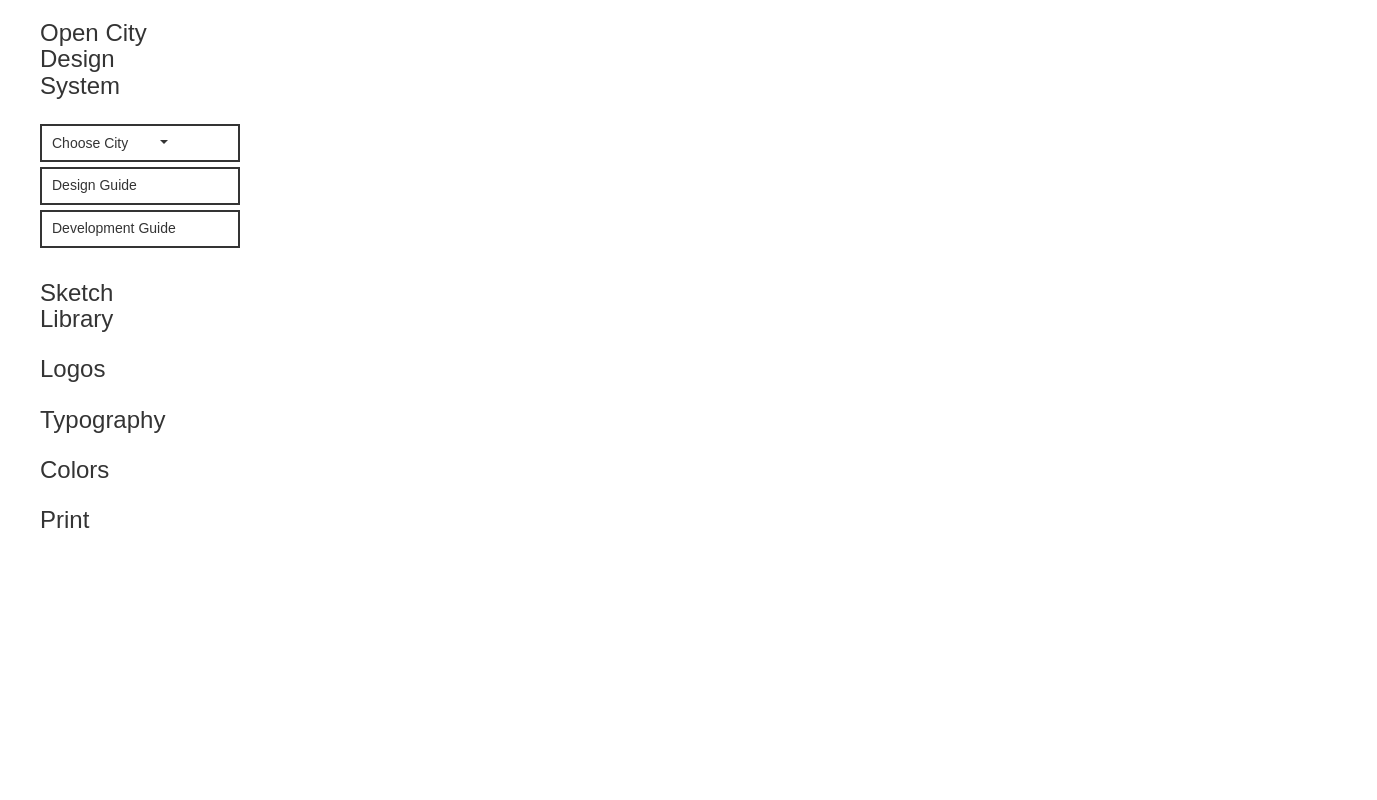
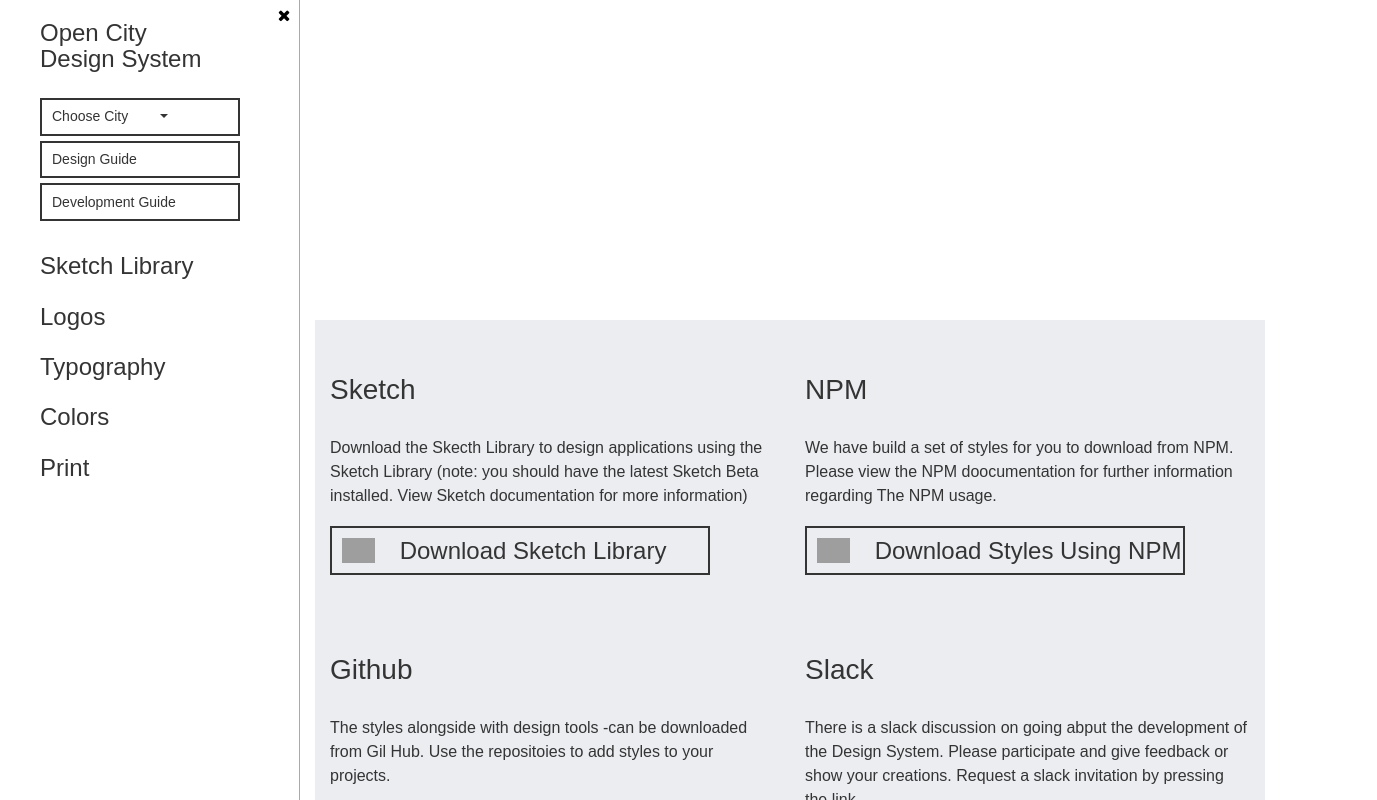
Before and after one commit to City-of-Helsinki/open-city-design, a React app: page /design in a window 1280 px wide. Shown: the top 800 px of the page, 1377 px wide, since content can reach past the window. Built offline with nearby package versions, Linux system fonts and the light colour scheme; grey boxes are pictures that could not be loaded; a web font is replaced by a local one.

Commit message:
Sidebar rework - scales, scrolls, can be hidden

```diff
--- a/src/App.js
+++ b/src/App.js
@@ -1,6 +1,9 @@
 import React, { Component } from 'react';
 import { BrowserRouter as Router, Route } from 'react-router-dom';
 import Prism from './utility/prism.js';
+import classnames from 'classnames';
+import './css/docs.css';
+import './css/prism.css';
 import { Container, Button, Grid, Jumbotron, Col, Row, ButtonToolbar, Nav, Navbar, NavDropdown, NavItem, MenuItem } from 'reactstrap';
 
 
@@ -51,7 +54,19 @@ import Footer from './components/Footer';
 
 class App extends Component {
 
+  constructor(props) {
+    super(props);
+    this.toggle = this.toggle.bind(this);
+    this.state = {
+      menuOpen: true
+    };
+  }
 
+  toggle() {
+    this.setState({
+      menuOpen: !this.state.menuOpen
+    });
+  }
 
   render() {
 
@@ -60,12 +75,12 @@ class App extends Component {
         <div>
         <Route path="/" exact component={Home} />
 
-          <Row>
-          <Route path="/development"  render={() => <Col style={sidebarStyle} xs={12} lg={2}><Sidebar/><SidebarDevelopment /></Col>} />
-          <Route path="/design" render={() => <Col xs={12} lg={2}><Sidebar /><SidebarDesign /></Col>} />
-
-
-            <Col style={{ marginLeft: 300 }} xs={12} lg={10}>
+          <aside className={classnames({ 'sidebar-open': this.state.menuOpen === true, 'sidebar': true })}>
+            <button className={classnames({ 'sidebar-toggle--open': this.state.menuOpen === false, 'sidebar-toggle': true })} onClick={() => { this.toggle(); }}><i class="fa fa-close"></i><i class="fa fa-bars"></i></button>
+            <Route path="/development"  render={() => <div className="sidebar__scroll"><Sidebar/><SidebarDevelopment /></div>} />
+            <Route path="/design" render={() => <div className="sidebar__scroll"><Sidebar /><SidebarDesign /></div>} />
+          </aside>
+          <main className={classnames({ 'main-content__sidebar-open': this.state.menuOpen === true, 'main-content': true })}>
 
               {/* Design routes */}
               <Route path="/design/overview/" component={DesignOverview} />
@@ -114,8 +129,7 @@ class App extends Component {
               {/* Patterns routes  */}
               <Route path="/development/patterns" component={Patterns} />
               <Footer />
-            </Col>
-          </Row>
+          </main>
         </div>
       </Router>
 
--- a/src/css/docs.css
+++ b/src/css/docs.css
@@ -167,3 +167,74 @@ pre, code {
 .docs-example .progress {
       margin-bottom: 1rem;
 }
+
+
+.sidebar {
+      width: 300px;
+      height: 100vh;
+      position: fixed;
+      top: 0;
+      left: 0;
+      transition: all 0.2s ease-out;
+      transform: translateX(-300px);
+      border-right: 1px solid #aaa;
+}
+
+.sidebar.sidebar-open {
+      transform: translateX(0);
+}
+
+.main-content {
+      width: 100%;
+      transition: all 0.2s ease-out;
+      padding: 20px 30px;
+}
+
+.main-content__sidebar-open {
+      width: calc(100% - 300px);
+      transform: translateX(300px);
+}
+
+.sidebar-toggle {
+      position: absolute;
+      right: 0;
+}
+
+.sidebar-toggle {
+      width: 30px;
+      right: 0;
+      border: none;
+      background: white;
+      transition: all 0.2s ease-out;
+      border-radius: 0;
+      height: 30px;
+      line-height: 30px;
+}
+
+.sidebar-toggle .fa-bars {
+      display: none;
+}
+
+
+.sidebar-toggle:hover  {
+      background: blue;
+      color: white;
+ }
+
+.sidebar-toggle--open {
+      transform: translateX(30px);
+}
+
+.sidebar-toggle--open .fa-bars {
+      display: inline;
+}
+
+
+.sidebar-toggle--open .fa-close {
+      display: none;
+}
+
+.sidebar__scroll {
+      overflow: auto;
+      max-height: 100vh;
+}
```
